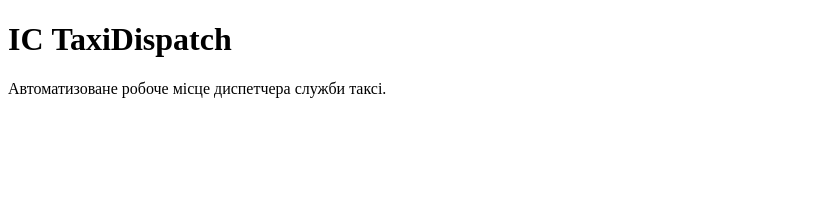
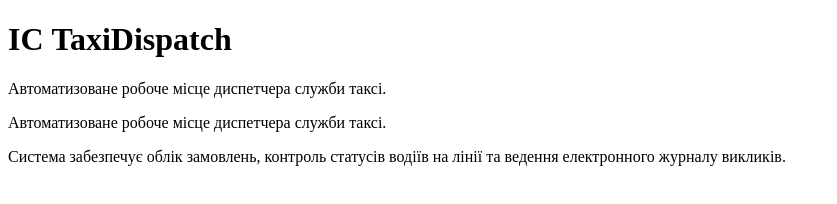
Before and after one commit to mashakomisaruk-kneu/lab4-taxidispatch-git, a plain HTML site: page index.html in a window 1280 px wide. Shown: the whole page, without its empty margins (0-837 px from the left). Drawn offline with Linux system fonts and the light colour scheme.

Commit message:
Add project description

```diff
--- a/index.html
+++ b/index.html
@@ -7,5 +7,7 @@
 <body>
     <h1>ІС TaxiDispatch</h1>
     <p>Автоматизоване робоче місце диспетчера служби таксі.</p>
+    <p>Автоматизоване робоче місце диспетчера служби таксі.</p>
+    <p>Система забезпечує облік замовлень, контроль статусів водіїв на лінії та ведення електронного журналу викликів.</p>
 </body>
 </html>
```
